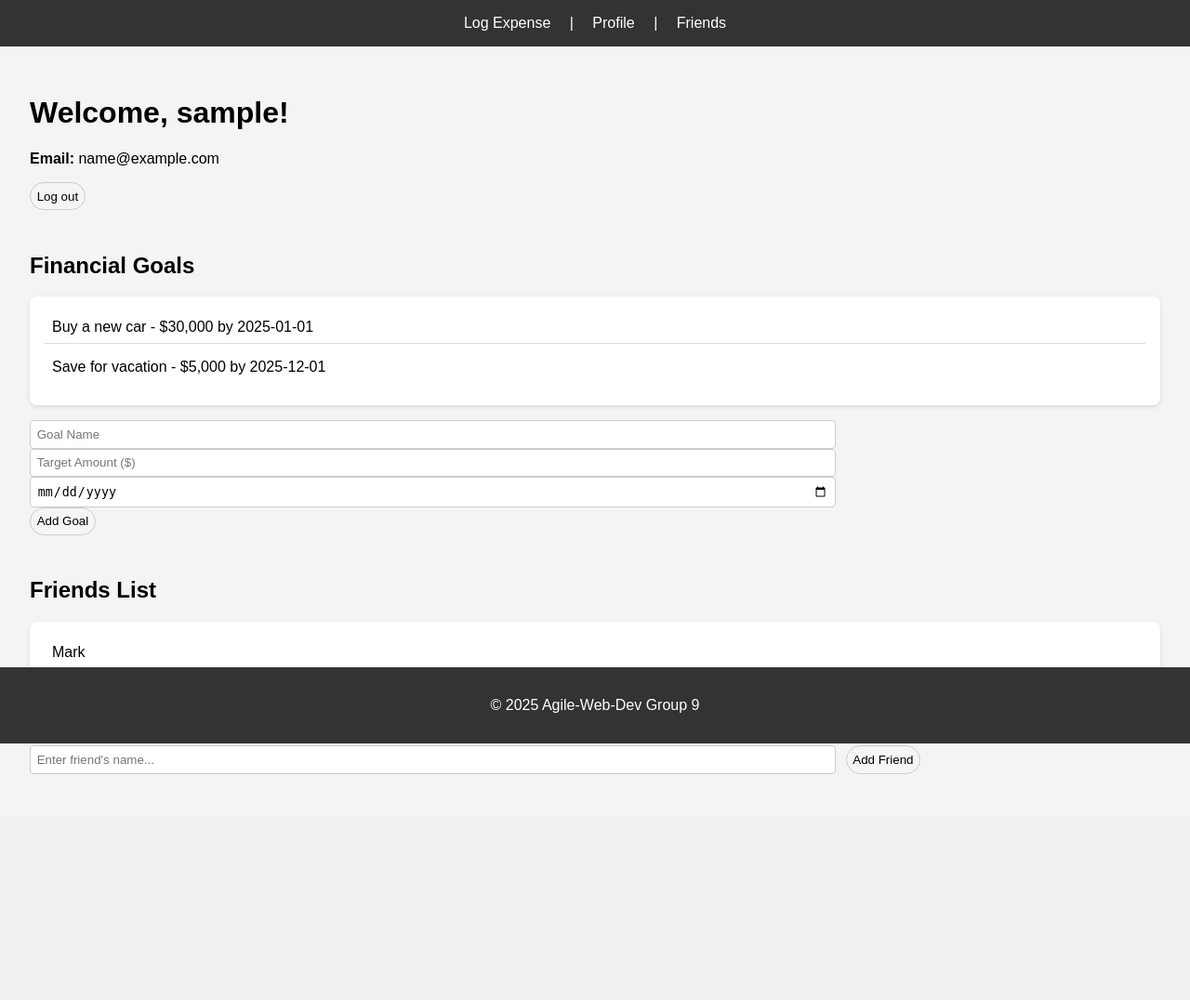
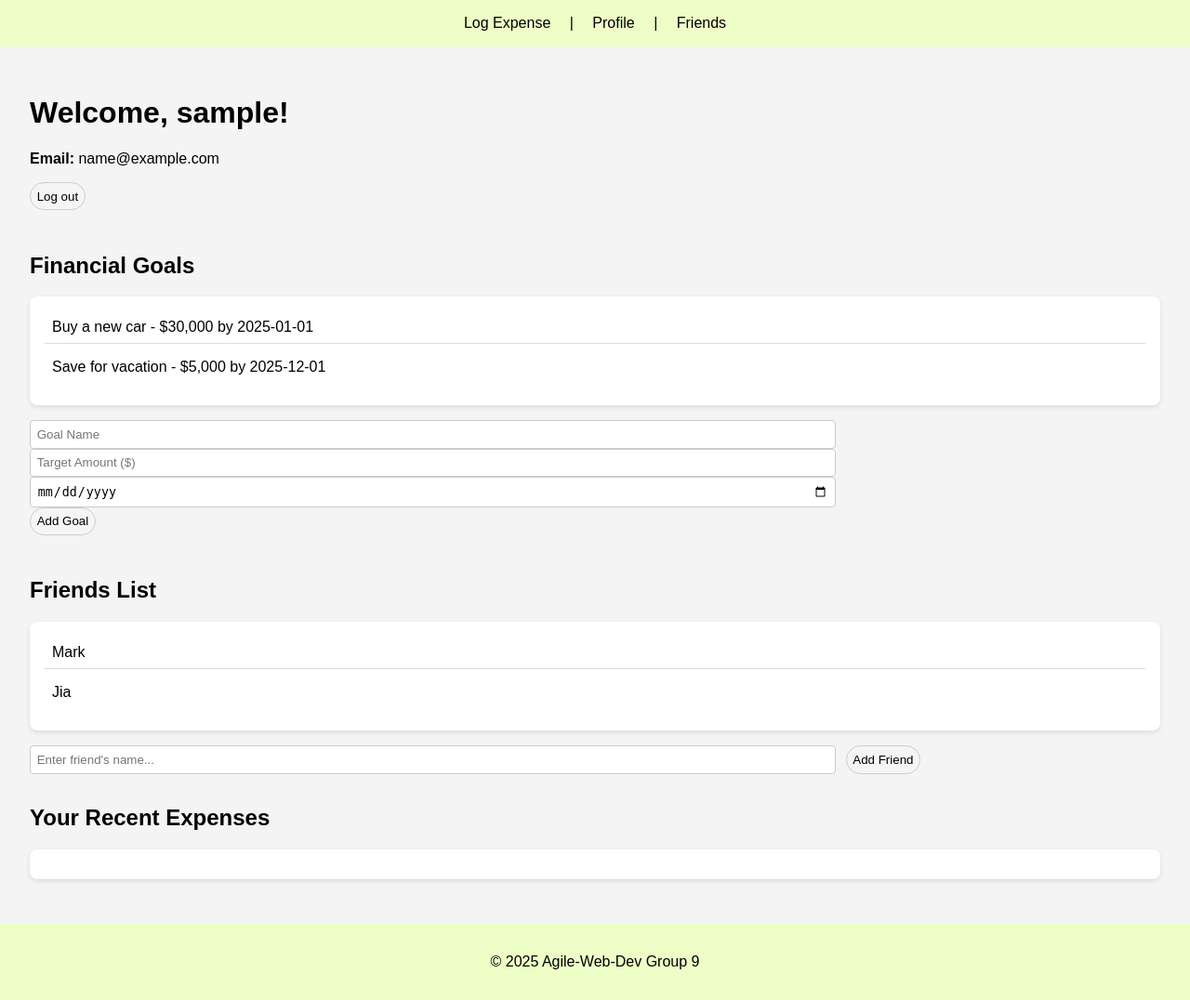
Before and after one commit to blueberryRhyme/FinanceDataAnalytics, a Flask app: page /profile in a window 1280 px wide. Shown: the whole page at 93% size. Before the commit the page ends 833 px from the top, so only its background shows below. Run offline with Flask 3, Linux system fonts and the light colour scheme; the visitor is signed in with stand-in values (Sample User, id 1); data comes from the database, SQL or seed files in the repository; data that the repository does not hold is empty.

Commit message:
changed footer/header styling, added user search functionality(using ajax-without reloading the page), added 'your recent expenses' which shows user recent submission record

```diff
--- a/app/routes.py
+++ b/app/routes.py
@@ -1,7 +1,7 @@
-from flask import Blueprint, render_template, request, redirect, url_for, flash
+from flask import Blueprint, render_template, request, abort, redirect, url_for, flash, jsonify
 from flask_login import login_user, logout_user, current_user, login_required
 from . import db, bcrypt
-from .models import User
+from .models import User, Expense
 from app.forms import ExpenseForm, RegistrationForm, LoginForm, LogoutForm
 main = Blueprint('main', __name__)
 
@@ -66,6 +66,14 @@ def expenseForm():
         date = form.date.data.isoformat()
 
         # save to database here …
+        expense = Expense(
+            amount   = amount,
+            category = category,
+            date     = form.date.data,
+            user_id  = current_user.id
+        )
+        db.session.add(expense)
+        db.session.commit()
 
         # then redirect with params in the URL
         return redirect(url_for('main.submission',
@@ -95,3 +103,50 @@ def logout():
     logout_user()
     flash('You have been logged out.', 'info')
     return redirect(url_for('main.login'))
+
+
+
+@main.route('/api/expenses')
+@login_required
+def api_expenses():
+    expenses = Expense.query.filter_by(user_id=current_user.id).order_by(Expense.date.desc()).all()
+    return jsonify([e.to_dict() for e in expenses])
+
+@main.route("/friends")
+@login_required
+def friends():
+    return render_template("friends.html")
+
+
+@main.route("/add_friend/<int:user_id>", methods=["POST"])
+@login_required
+def add_friend(user_id):
+    if user_id == current_user.id:
+        abort(400)
+
+    other = User.query.get_or_404(user_id)
+    if other not in current_user.friends:
+        current_user.friends.append(other)
+        db.session.commit()
+        flash(f"{other.username} is now your friend!", "success")
+    else:
+        flash(f"You’re already friends with {other.username}.", "info")
+
+    return redirect(url_for("main.friends"))
+
+@main.route("/api/user_search")
+@login_required
+def api_user_search():
+    q = request.args.get("q", "").strip()
+    # base query: everyone except yourself
+    query = User.query.filter(User.id != current_user.id)
+
+    if q:
+        query = query.filter(User.username.ilike(f"%{q}%"))
+
+    # limit results to, say, 10 matches
+    users = query.order_by(User.username).limit(10).all()
+
+    return jsonify(
+        [{"id": u.id, "username": u.username} for u in users]
+    )
--- a/app/templates/base.html
+++ b/app/templates/base.html
@@ -5,38 +5,57 @@
   <title>{% block title %}$$$${% endblock %}</title>
   <style>
 
+  html, body {
+    height: 100%;
+    margin: 0;
+  }
+
 
     body {
+      display: flex;
+      flex-direction: column;
       font-family: Arial, sans-serif;
-      margin: 0;
       padding: 0;
       background-color: #f4f4f4;
     }
-    .site-header, .site-footer {
-      background-color: #333;
-      color: white;
+    .site-header {
+      position: sticky;
+      top: 0;
+      background-color: #edffc6;
+      color: rgb(0, 0, 0);
       text-align: center;
       padding: 1em 0;
+      z-index: 1000;
+    }
+
+
+    ::selection {
+        color: #fff;
+        background: #151515;
     }
 
     .site-footer{
 
-    position:fixed;
+    background-color: #edffc6;
+    color: rgb(0, 0, 0);
+    text-align: center;
     left:0px;
     bottom:0px;
     width:100%;
+    padding: 1em 0;
     }
     .site-content {
       padding: 2em;
       flex: 1;
     }
     nav a {
-      color: white;
+      color: rgb(0, 0, 0);
       text-decoration: none;
       margin: 0 1em;
     }
     nav a:hover {
       text-decoration: underline;
+      background-color: rgb(255, 237, 103);
     }
   </style>
     {% block head %}{% endblock %}
@@ -48,7 +67,7 @@
     <nav>
       <a href="{{ url_for('main.expenseForm') }}">Log Expense</a> |
       <a href="{{ url_for('main.profile') }}">Profile</a> |
-      <a href="">Friends</a>
+      <a href="{{ url_for('main.friends') }}">Friends</a>
     </nav>
   </header>
 
@@ -60,5 +79,7 @@
     <p>© 2025 Agile-Web-Dev Group 9 </p>
   </footer>
 
+  {% block scripts %}{% endblock %}
+
 </body>
 </html>
--- a/app/templates/login.html
+++ b/app/templates/login.html
@@ -27,7 +27,7 @@
     <a href="{{ url_for('main.register') }}">Register here</a>
   </p>
 
-  {% with messages = get_flashed_messages(with_categories=true) %}
+  <!-- {% with messages = get_flashed_messages(with_categories=true) %}
     {% if messages %}
       <ul class="flashes">
       {% for category, message in messages %}
@@ -35,5 +35,5 @@
       {% endfor %}
       </ul>
     {% endif %}
-  {% endwith %}
+  {% endwith %} -->
 {% endblock %}
--- a/app/templates/profile.html
+++ b/app/templates/profile.html
@@ -51,6 +51,7 @@
     {{ logout_form.submit(class="button") }}
   </form>
 
+  <div class="profile-content-container">
   <section class="profile-section">
     <h2>Financial Goals</h2>
     <div class="goal-list" id="goal-list">
@@ -92,10 +93,21 @@
     </form>
   </section>
 
+
+  <section class="expense-section">
+    <h2>Your Recent Expenses</h2>
+    <ul id="expense-list" class="goal-list">
+      <!-- JS will inject <li> items here -->
+    </ul>
+  </section>
+
+  </div>
+
   <!-- TODO: log out, user specific info etc -->
-{% endblock %}
 
-{% block script %}
+  {% endblock %}
+
+  {% block scripts %}
   <script>
     // Function to add a new goal to the list dynamically
     function addGoal(event) {
@@ -138,5 +150,24 @@
       // Clear the input field
       document.getElementById('friend-name').value = '';
     }
+
+
+    document.addEventListener('DOMContentLoaded', () => {
+      fetch('/api/expenses')
+        .then(res => {
+          if (!res.ok) throw new Error(res.statusText);
+          return res.json();
+        })
+        .then(expenses => {
+          const list = document.getElementById('expense-list');
+          expenses.forEach(exp => {
+            const li = document.createElement('li');
+            li.textContent =
+              `${exp.date} — ${exp.category}: $${exp.amount.toFixed(2)}`;
+            list.appendChild(li);
+          });
+        })
+        .catch(err => console.error('Error loading expenses:', err));
+    });
   </script>
-{% endblock %}
+  {% endblock %}
```
Also changed, not shown: app/models.py (+30 -0 lines), app/templates/friends.html (added, +57 -0 lines).
